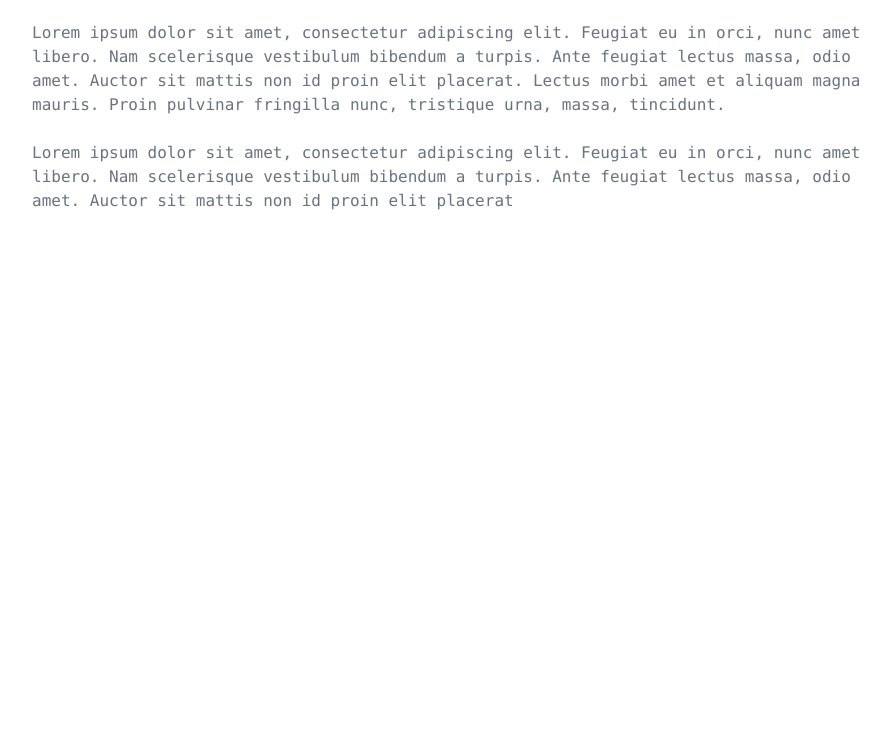
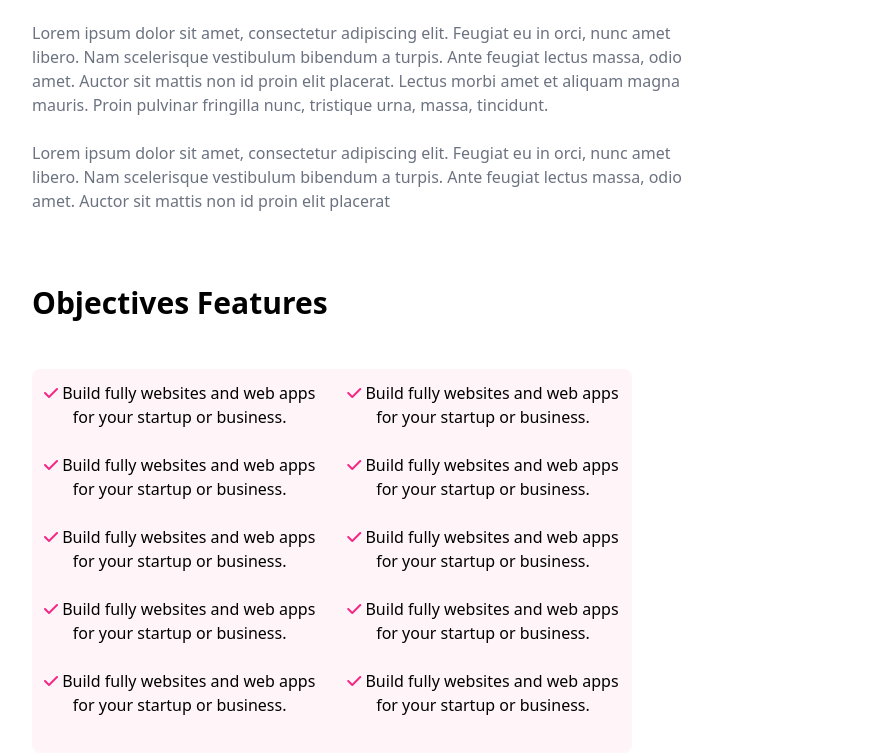
Before and after one commit to MarkMaximus/SuperProject, a website: page src/majid.html in a window 1280 px wide. Shown: the part 835-1588 px from the top of the page, without its empty margins (8-898 px from the left). Before the commit the page ends 1120 px from the top, so only its background shows below. Drawn offline with nearby package versions, Linux system fonts and the light colour scheme; files that its build step writes are made by us from their sources.

Commit message:
sec2 by majid

```diff
--- a/src/majid.html
+++ b/src/majid.html
@@ -8,7 +8,7 @@
     <link rel="stylesheet" href="./fontawesome-free-6.7.2-web/css/all.css">
 </head>
 
-<body class="max-w-[1200px] m-auto font-mono">
+<body class="max-w-[1200px] m-auto ">
     <nav class="bg-[#7b7777] h-[600px] p-5">
         <header class="flex justify-between">
             <img src="./Logo (8).svg" alt="Logo" class="">
@@ -68,7 +68,45 @@
         </div>
     </section>
     <br><br><br>
-<body>
+    <section>
+        <h2 class="font-bold text-3xl">Objectives Features</h2><br><br>
+        <article class="flex gap-8 bg-[#FFF5F9] rounded-lg p-3 w-[50%]">
+            <div class="text-center">
+                <p>
+                    <i class="fa-solid text-[#F72585] fa-check"></i> Build fully websites and web apps <br> for your startup or business.
+                </p><br>
+                <p>
+                    <i class="fa-solid text-[#F72585] fa-check"></i> Build fully websites and web apps <br> for your startup or business.
+                </p><br>
+                <p>
+                    <i class="fa-solid text-[#F72585] fa-check"></i> Build fully websites and web apps <br> for your startup or business.
+                </p><br>
+                <p>
+                    <i class="fa-solid text-[#F72585] fa-check"></i> Build fully websites and web apps <br> for your startup or business.
+                </p><br>
+                <p>
+                    <i class="fa-solid text-[#F72585] fa-check"></i> Build fully websites and web apps <br> for your startup or business.
+                </p><br>
+            </div>
+            <div class="text-center">
+                <p>
+                    <i class="fa-solid text-[#F72585] fa-check"></i> Build fully websites and web apps <br> for your startup or business.
+                </p><br>
+                <p>
+                    <i class="fa-solid text-[#F72585] fa-check"></i> Build fully websites and web apps <br> for your startup or business.
+                </p><br>
+                <p>
+                    <i class="fa-solid text-[#F72585] fa-check"></i> Build fully websites and web apps <br> for your startup or business.
+                </p><br>
+                <p>
+                    <i class="fa-solid text-[#F72585] fa-check"></i> Build fully websites and web apps <br> for your startup or business.
+                </p><br>
+                <p>
+                    <i class="fa-solid text-[#F72585] fa-check"></i> Build fully websites and web apps <br> for your startup or business.
+                </p>
+            </div>
+        </article>
+    </section>
 
 
 </body>
```
